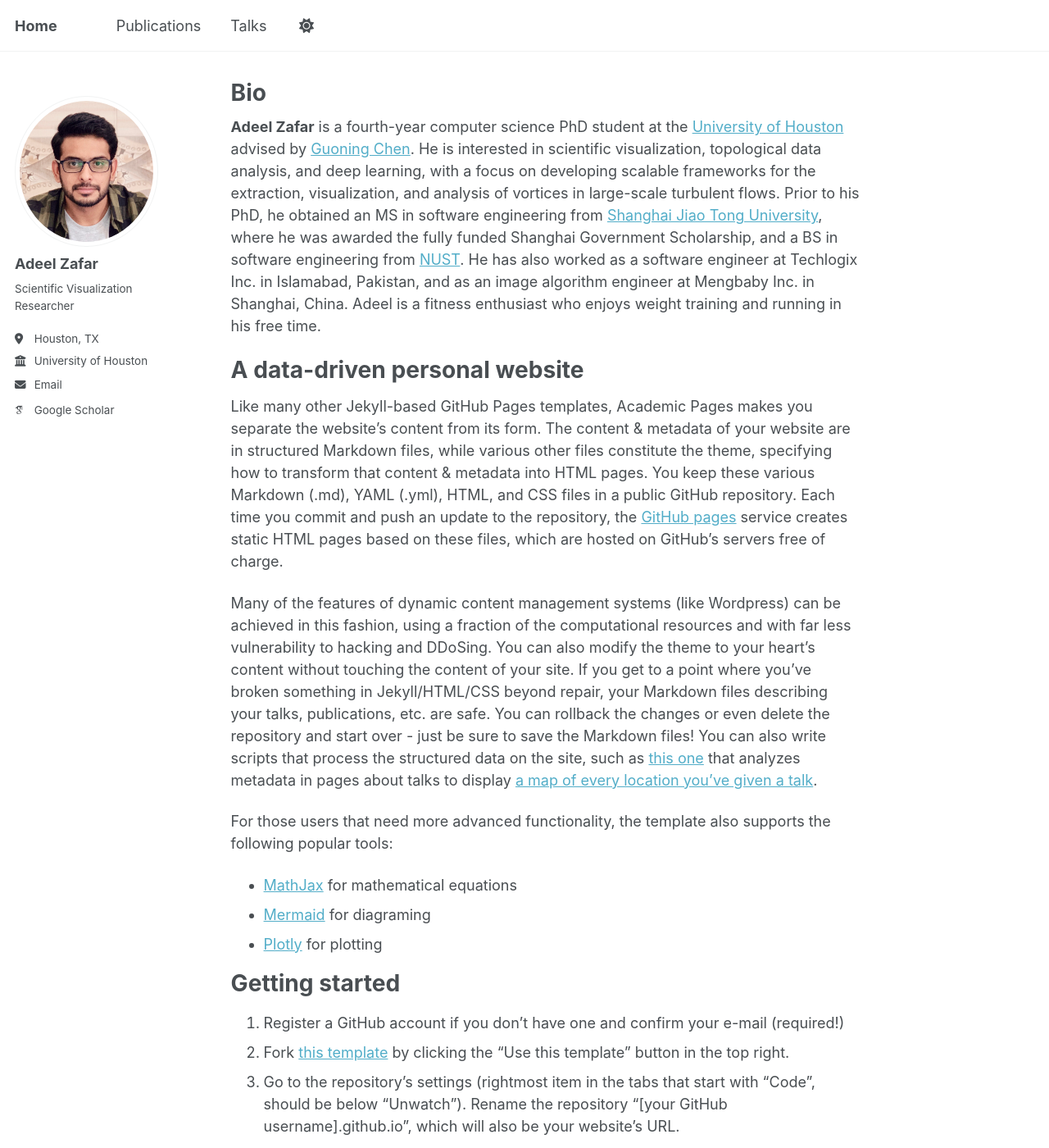
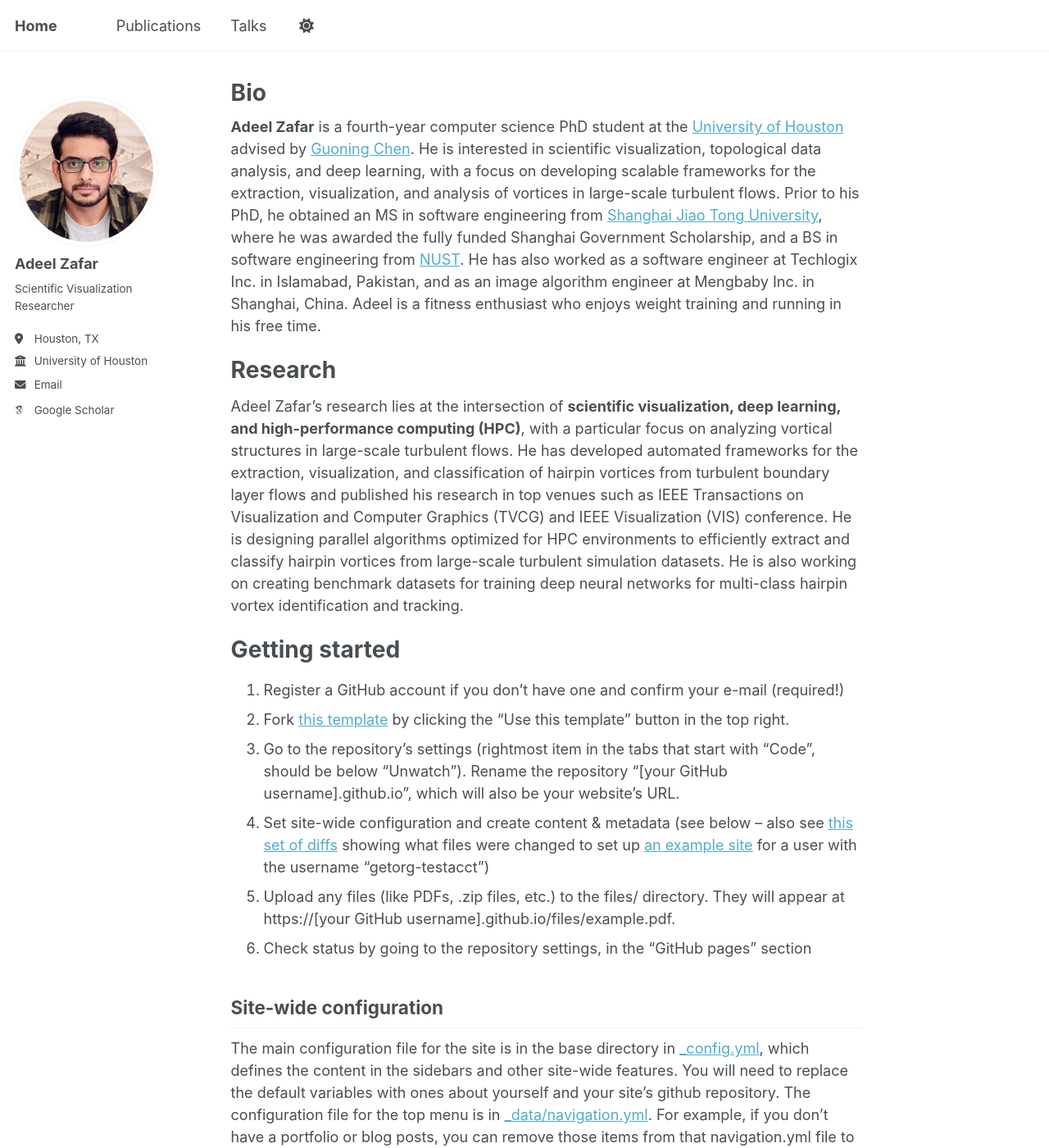
Before and after one commit to adeelz92/adeelz92.github.io, a Jekyll site: the page built from _pages/about.md, in a window 1280 px wide and 1400 px high. Shown: the whole window at 82% size. Built offline with Jekyll 4.4.1, drawn with Linux system fonts in a browser that asks for light colours; some web fonts are replaced; a script that is not in the unit is left out.

Commit message:
Update about.md

```diff
--- a/_pages/about.md
+++ b/_pages/about.md
@@ -9,16 +9,10 @@ redirect_from:
 
 **Adeel Zafar** is a fourth-year computer science PhD student at the [University of Houston](https://www.uh.edu/) advised by [Guoning Chen](https://www2.cs.uh.edu/~chengu/). He is interested in scientific visualization, topological data analysis, and deep learning, with a focus on developing scalable frameworks for the extraction, visualization, and analysis of vortices in large-scale turbulent flows. Prior to his PhD, he obtained an MS in software engineering from [Shanghai Jiao Tong University](https://en.sjtu.edu.cn/), where he was awarded the fully funded Shanghai Government Scholarship, and a BS in software engineering from [NUST](https://nust.edu.pk/). He has also worked as a software engineer at Techlogix Inc. in Islamabad, Pakistan, and as an image algorithm engineer at Mengbaby Inc. in Shanghai, China. Adeel is a fitness enthusiast who enjoys weight training and running in his free time.
 
-A data-driven personal website
+Research
 ======
-Like many other Jekyll-based GitHub Pages templates, Academic Pages makes you separate the website's content from its form. The content & metadata of your website are in structured Markdown files, while various other files constitute the theme, specifying how to transform that content & metadata into HTML pages. You keep these various Markdown (.md), YAML (.yml), HTML, and CSS files in a public GitHub repository. Each time you commit and push an update to the repository, the [GitHub pages](https://pages.github.com/) service creates static HTML pages based on these files, which are hosted on GitHub's servers free of charge.
+Adeel Zafar’s research lies at the intersection of **scientific visualization, deep learning, and high-performance computing (HPC)**, with a particular focus on analyzing vortical structures in large-scale turbulent flows. He has developed automated frameworks for the extraction, visualization, and classification of hairpin vortices from turbulent boundary layer flows and published his research in top venues such as IEEE Transactions on Visualization and Computer Graphics (TVCG) and IEEE Visualization (VIS) conference. He is designing parallel algorithms optimized for HPC environments to efficiently extract and classify hairpin vortices from large-scale turbulent simulation datasets. He is also working on creating benchmark datasets for training deep neural networks for multi-class hairpin vortex identification and tracking.
 
-Many of the features of dynamic content management systems (like Wordpress) can be achieved in this fashion, using a fraction of the computational resources and with far less vulnerability to hacking and DDoSing. You can also modify the theme to your heart's content without touching the content of your site. If you get to a point where you've broken something in Jekyll/HTML/CSS beyond repair, your Markdown files describing your talks, publications, etc. are safe. You can rollback the changes or even delete the repository and start over - just be sure to save the Markdown files! You can also write scripts that process the structured data on the site, such as [this one](https://github.com/academicpages/academicpages.github.io/blob/master/talkmap.ipynb) that analyzes metadata in pages about talks to display [a map of every location you've given a talk](https://academicpages.github.io/talkmap.html).
-
-For those users that need more advanced functionality, the template also supports the following popular tools:
-- [MathJax](https://www.mathjax.org/) for mathematical equations
-- [Mermaid](https://mermaid.js.org/) for diagraming
-- [Plotly](https://plotly.com/javascript/) for plotting
 
 Getting started
 ======
```
